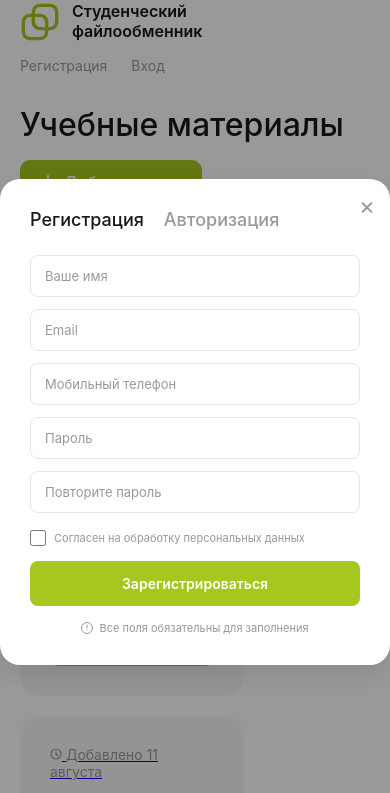
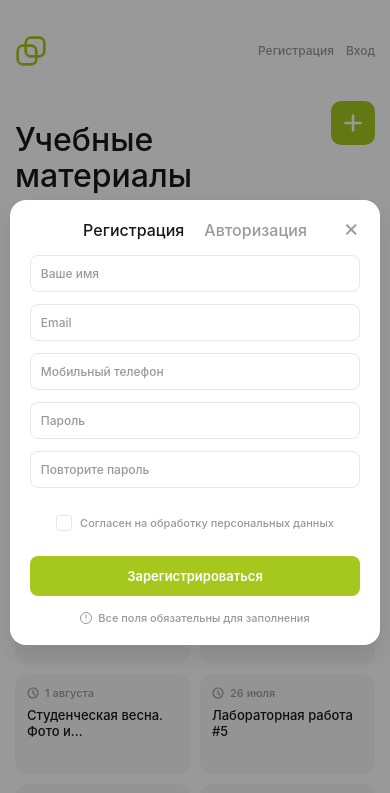
Before and after one commit to romashova2006/web2, a plain HTML site: page index.html in a window 390 px wide. Both pictures are taken after a click on the link "Регистрация". Shown: the top 793 px of the page. Drawn offline with Linux system fonts and the light colour scheme; a web font is replaced by a local one.

Commit message:
Update style.css

```diff
--- a/style.css
+++ b/style.css
@@ -1,21 +1,61 @@
+/* Подключение локального шрифта Inter (.ttf) */
+@font-face {
+    font-family: 'Inter';
+    src: url('fonts/Inter/Inter_18pt-Regular.ttf') format('truetype');
+    font-weight: 400;
+    font-style: normal;
+    font-display: swap;
+}
+
+@font-face {
+    font-family: 'Inter';
+    src: url('fonts/Inter/Inter_18pt-Medium.ttf') format('truetype');
+    font-weight: 500;
+    font-style: normal;
+    font-display: swap;
+}
+
+@font-face {
+    font-family: 'Inter';
+    src: url('fonts/Inter/Inter_18pt-SemiBold.ttf') format('truetype');
+    font-weight: 600;
+    font-style: normal;
+    font-display: swap;
+}
+
+@font-face {
+    font-family: 'Inter';
+    src: url('fonts/Inter/Inter_18pt-Bold.ttf') format('truetype');
+    font-weight: 700;
+    font-style: normal;
+    font-display: swap;
+}
+
+/* Дальше идет твой :root и остальной код... */
 :root {
-    /* Точные цвета из макета Figma */
     --primary-green: #A6C81E;
     --primary-green-hover: #94b31a;
     --light-green: #F4F8E7;
     --text-dark: #181818;
     --text-gray: #999999;
     --border-color: #E6E6E6;
-    --bg-card: rgba(0, 0, 0, 0.03); /* 3% черного */
+    --bg-card: rgba(0, 0, 0, 0.03);
     --bg-page: #FFFFFF;
     --error-red: #FF3B30;
     --font-family: 'Inter', sans-serif;
 }
 
+/* ГЛОБАЛЬНАЯ ЗАЩИТА ОТ ПРОКРУТКИ */
+html, body {
+    width: 100%;
+    max-width: 100vw;
+    overflow-x: hidden !important;
+    margin: 0;
+    padding: 0;
+}
+
 * {
     box-sizing: border-box;
-    margin: 0;
-    padding: 0;
     font-family: var(--font-family);
 }
 
@@ -25,20 +65,19 @@ body {
     display: flex;
     flex-direction: column;
     min-height: 100vh;
-    overflow-x: hidden;
 }
 
-/* Контейнер ровно 1200px */
 .container {
     width: 100%;
     max-width: 1200px;
     margin: 0 auto;
-    padding: 0 15px;
+    padding: 0 20px;
 }
 
-/* ================= Шапка (75px) ================= */
+/* ================= Шапка ================= */
 header {
     height: 75px;
+    margin-top: 30px;
     display: flex;
     align-items: center;
 }
@@ -70,14 +109,10 @@ header {
 
 .auth-links a {
     text-decoration: none;
-    color: var(--text-gray);
+    color: var(--text-gray) !important;
     font-size: 14px;
-    font-weight: 400;
-    transition: color 0.2s;
-}
-
-.auth-links a:hover {
-    color: var(--primary-green);
+    font-weight: 500;
+    transition: none;
 }
 
 /* ================= Основной контент ================= */
@@ -93,19 +128,20 @@ main {
     margin-bottom: 40px;
 }
 
-/* H1: Inter, 48px, Line-height 60px, Weight 500, #181818 */
 h1 {
     font-size: 48px;
     line-height: 60px;
     font-weight: 500;
     color: var(--text-dark);
+    word-wrap: break-word;
 }
 
 .btn-add {
     background-color: var(--primary-green);
     color: white;
     border: none;
-    padding: 12px 20px;
+    height: 60px;
+    padding: 0 24px;
     border-radius: 10px;
     font-size: 16px;
     font-weight: 500;
@@ -114,24 +150,23 @@ h1 {
     align-items: center;
     gap: 8px;
     transition: background-color 0.2s;
+    flex-shrink: 0;
 }
 
 .btn-add:hover {
     background-color: var(--primary-green-hover);
 }
 
-/* Сетка: 5 колонок по 224px + gap 20px = 1200px */
+/* Сетка: 5 колонок на ПК */
 .posts-grid {
     display: grid;
-    grid-template-columns: repeat(5, 224px);
+    grid-template-columns: repeat(5, minmax(0, 1fr));
     gap: 20px;
     margin-bottom: 30px;
-    justify-content: center;
 }
 
-/* Карточка: 224x216, Radius 20, Padding 30, Gap 20 */
 .card {
-    width: 224px;
+    width: 100%;
     height: 216px;
     background: var(--bg-card);
     border-radius: 20px;
@@ -139,6 +174,14 @@ h1 {
     display: flex;
     flex-direction: column;
     justify-content: space-between;
+    min-width: 0;
+    text-decoration: none;
+    color: inherit;
+    transition: background-color 0.2s;
+}
+
+.card:hover {
+    background-color: rgba(0, 0, 0, 0.05);
 }
 
 .card-text {
@@ -148,9 +191,18 @@ h1 {
 }
 
 .card-date {
+    display: flex;
+    align-items: center;
+    gap: 6px;
     font-size: 14px;
-    font-weight: 400;
+    font-weight: 500;
     color: var(--text-gray);
+    word-wrap: break-word;
+}
+
+/* СКРЫВАЕМ ИКОНКУ ЧАСОВ НА ПК */
+.clock-icon {
+    display: none;
 }
 
 .card-title {
@@ -158,28 +210,26 @@ h1 {
     font-weight: 500;
     line-height: 1.3;
     color: var(--text-dark);
+    word-wrap: break-word;
 }
 
-/* Кнопка в карточке */
 .btn-details {
-    text-decoration: none;
     color: var(--primary-green);
     border: 1px solid var(--primary-green);
-    padding: 8px 0;
+    padding: 8px 24px;
     border-radius: 8px;
     font-size: 14px;
     font-weight: 500;
     text-align: center;
-    transition: all 0.2s;
-    display: block;
-    width: 100%;
+    width: fit-content;
+    margin-top: auto;
 }
 
-.btn-details:hover {
+.card:hover .btn-details {
     background-color: var(--light-green);
 }
 
-/* Кнопка "Показать еще": 1200x60, Border 2px, Radius 10 */
+/* Кнопка "Показать еще" */
 .load-more-wrapper {
     width: 100%;
     display: flex;
@@ -207,7 +257,7 @@ h1 {
     background: var(--light-green);
 }
 
-/* ================= Подвал (99px) ================= */
+/* ================= Подвал ================= */
 footer {
     height: 99px;
     display: flex;
@@ -220,34 +270,23 @@ footer {
     justify-content: space-between;
     width: 100%;
     font-size: 14px;
+    font-weight: 500;
 }
 
-.footer-email {
-    color: var(--primary-green); /* Зеленый цвет для email */
-}
-
-.footer-info {
-    color: var(--text-gray);
-}
+.footer-email { color: var(--primary-green); }
+.footer-info { color: var(--text-gray); }
 
 /* ================= Модальное окно ================= */
 .modal-overlay {
     display: none;
     position: fixed;
-    top: 0;
-    left: 0;
-    width: 100%;
-    height: 100%;
+    top: 0; left: 0; width: 100%; height: 100%;
     background-color: rgba(0, 0, 0, 0.4);
     z-index: 1000;
     justify-content: center;
     align-items: center;
 }
-
-.modal-overlay.active {
-    display: flex;
-}
-
+.modal-overlay.active { display: flex; }
 .modal-content {
     background: #fff;
     width: 100%;
@@ -257,164 +296,224 @@ footer {
     position: relative;
     box-shadow: 0 10px 30px rgba(0, 0, 0, 0.1);
 }
-
 .modal-close {
-    position: absolute;
-    top: 15px;
-    right: 15px;
-    background: transparent;
-    border: none;
-    font-size: 24px;
-    color: var(--text-gray);
-    cursor: pointer;
-    line-height: 1;
+    position: absolute; top: 15px; right: 15px;
+    background: transparent; border: none;
+    font-size: 24px; color: var(--text-gray); cursor: pointer; line-height: 1;
 }
 
 .modal-tabs {
     display: flex;
     gap: 20px;
     margin-bottom: 25px;
+    justify-content: center;
 }
-
 .modal-tab {
-    background: transparent;
-    border: none;
+    background: transparent; border: none;
     font-size: 18px;
     font-weight: 500;
     color: var(--text-gray);
-    cursor: pointer;
-    padding: 0;
-    transition: color 0.2s;
+    cursor: pointer; padding: 0; transition: color 0.2s;
 }
+.modal-tab.active { color: var(--text-dark); }
 
-.modal-tab.active {
-    color: var(--text-dark);
-}
-
-.form-container {
-    display: none;
-}
-
-.form-container.active {
-    display: block;
-}
-
-.form-row {
-    display: flex;
-    gap: 12px;
-}
-
-.form-row .form-group {
-    flex: 1;
-}
-
-.form-group {
-    margin-bottom: 12px;
-}
+.form-container { display: none; }
+.form-container.active { display: block; }
+.form-row { display: flex; gap: 12px; }
+.form-row .form-group { flex: 1; min-width: 0; }
+.form-group { margin-bottom: 12px; }
 
 .form-group input {
-    width: 100%;
-    padding: 12px 14px;
-    border: 1px solid var(--border-color);
-    border-radius: 8px;
-    font-size: 13px;
-    color: var(--text-dark);
-    font-family: var(--font-family);
-    transition: border-color 0.2s;
+    width: 100%; padding: 12px 14px;
+    border: 1px solid var(--border-color); border-radius: 8px;
+    font-size: 13px; color: var(--text-dark);
+    font-weight: 500;
+    font-family: var(--font-family); transition: border-color 0.2s;
 }
+.form-group input::placeholder { color: var(--text-gray); font-weight: 500; }
+.form-group input:focus { outline: none; border-color: var(--primary-green); }
 
-.form-group input::placeholder {
-    color: var(--text-gray);
-}
-
-.form-group input:focus {
-    outline: none;
-    border-color: var(--primary-green);
-}
-
-/* Валидация */
-.error-message {
-    color: var(--error-red);
-    font-size: 11px;
-    margin-top: 4px;
-    display: none;
-}
-
-.form-group.invalid input {
-    border-color: var(--error-red);
-}
-
-.form-group.invalid .error-message {
-    display: block;
-}
+.error-message { color: var(--error-red); font-size: 11px; margin-top: 4px; display: none; font-weight: 500; }
+.form-group.invalid input { border-color: var(--error-red); }
+.form-group.invalid .error-message { display: block; }
 
 .checkbox-group {
     display: flex;
     align-items: center;
     gap: 8px;
-    margin-top: 5px;
-    margin-bottom: 5px;
+    margin-top: 15px;
+    margin-bottom: 15px;
+    justify-content: center;
 }
 
-.checkbox-group input {
+.checkbox-group input[type="checkbox"] {
+    appearance: none;
+    -webkit-appearance: none;
     width: 16px;
     height: 16px;
-    accent-color: var(--primary-green);
+    border: 1px solid var(--border-color);
+    border-radius: 3px;
+    background-color: #fff;
     cursor: pointer;
+    position: relative;
+    flex-shrink: 0;
+    margin: 0;
+    transition: all 0.2s;
+}
+
+.checkbox-group input[type="checkbox"]:checked {
+    background-color: var(--primary-green);
+    border-color: var(--primary-green);
+}
+
+.checkbox-group input[type="checkbox"]:checked::after {
+    content: '';
+    position: absolute;
+    left: 5px;
+    top: 2px;
+    width: 4px;
+    height: 8px;
+    border: solid white;
+    border-width: 0 2px 2px 0;
+    transform: rotate(45deg);
 }
 
 .checkbox-group label {
     font-size: 11px;
     color: var(--text-gray);
+    font-weight: 500;
     cursor: pointer;
 }
 
-.agreement-error {
-    margin-bottom: 15px;
+.agreement-error { margin-bottom: 15px; text-align: center; font-weight: 500; }
+
+.btn-submit {
+    width: 100%; background-color: var(--primary-green); color: white;
+    border: none; padding: 14px; border-radius: 8px;
+    font-size: 14px; font-weight: 600; cursor: pointer;
+    margin-top: 10px; font-family: var(--font-family); transition: background-color 0.2s;
+}
+.btn-submit:hover { background-color: var(--primary-green-hover); }
+
+.form-note {
+    display: flex; align-items: center; justify-content: center;
+    gap: 6px; font-size: 11px; color: var(--text-gray); margin-top: 15px; font-weight: 500;
 }
 
-.btn-submit {
-    width: 100%;
-    background-color: var(--primary-green);
-    color: white;
-    border: none;
-    padding: 14px;
-    border-radius: 8px;
-    font-size: 14px;
-    font-weight: 600;
-    cursor: pointer;
-    margin-top: 10px;
-    font-family: var(--font-family);
-    transition: background-color 0.2s;
+
+/* ==================================================== */
+/* =============== АДАПТИВНЫЕ СТИЛИ =================== */
+/* ==================================================== */
+
+/* 1. Планшеты (от 670px до 1024px) - 3 КОЛОНКИ */
+@media (max-width: 1024px) {
+    .posts-grid {
+        grid-template-columns: repeat(3, minmax(0, 1fr));
+    }
+    h1 { font-size: 36px; line-height: 1.2; }
+    .card { height: auto; min-height: 180px; padding: 20px; }
+    .btn-add { height: 50px; font-size: 14px; padding: 0 16px; }
 }
 
-.btn-submit:hover {
-    background-color: var(--primary-green-hover);
+/* 2. Мобильные (ТОЛЬКО когда ширина меньше 670px) */
+@media (max-width: 670px) {
+    .container {
+        padding: 0 15px;
     }
 
-.form-note {
-    display: flex;
-    align-items: center;
-    justify-content: center;
-    gap: 6px;
-    font-size: 11px;
-    color: var(--text-gray);
-    margin-top: 15px;
+    /* --- ШАПКА --- */
+    header { height: 61px; margin-top: 20px; }
+    .logo-text { display: none; }
+    .logo svg { width: 32px; height: 32px; }
+    .auth-links { gap: 12px; }
+    .auth-links a { font-size: 12px; font-weight: 500; }
+
+    main { padding: 20px 0; }
+
+    /* --- ЗАГОЛОВОК И КНОПКА --- */
+    .page-header {
+        margin-bottom: 20px;
+        align-items: flex-start;
     }
 
-/* Адаптив */
-@media (max-width: 1240px) {
+    h1 {
+        font-size: 32px;
+        line-height: 1.1;
+        width: 100%;
+        word-wrap: break-word;
+    }
+
+    /* КНОПКА СТАНОВИТСЯ КВАДРАТОМ 44x44 */
+    .btn-add {
+        width: 44px !important;
+        height: 44px !important;
+        padding: 0 !important;
+        border-radius: 10px;
+        justify-content: center;
+        flex-shrink: 0;
+    }
+    .btn-add .btn-text {
+        display: none; /* Прячем текст */
+    }
+    .btn-add svg {
+        width: 20px;
+        height: 20px;
+    }
+
+    /* --- СЕТКА И КАРТОЧКИ --- */
     .posts-grid {
-        grid-template-columns: repeat(auto-fill, minmax(224px, 1fr));
+        grid-template-columns: repeat(2, minmax(0, 1fr)) !important; /* 2 колонки */
+        gap: 10px;
+        margin-bottom: 20px;
     }
-    .container {
-        padding: 0 20px;
+
+    .card {
+        padding: 12px;
+        border-radius: 12px;
+        min-height: 100px;
+        height: auto;
+        gap: 8px;
+        min-width: 0 !important;
+        overflow: hidden;
     }
+
+    .card-text { gap: 8px; }
+    .hide-mobile { display: none; }
+
+    /* ПОКАЗЫВАЕМ ИКОНКУ ЧАСОВ */
+    .clock-icon {
+        display: block;
+        width: 12px;
+        height: 12px;
     }
-@media (max-width: 768px) {
-    .header-block, .page-header { flex-direction: column; align-items: flex-start; gap: 15px; }
-    h1 { font-size: 32px; line-height: 40px; }
+
+    .card-date { font-size: 11px; word-wrap: break-word; font-weight: 500; }
+    .card-title {
+        font-size: 13px;
+        line-height: 1.2;
+        margin-bottom: 8px;
+        word-wrap: break-word !important;
+        font-weight: 500;
     }
-@media (max-width: 480px) {
+
+    /* СКРЫВАЕМ КНОПКУ "ПОДРОБНЕЕ" */
+    .btn-details {
+        display: none;
+    }
+
+    /* Кнопка внизу */
+    .btn-load-more { height: 44px; font-size: 13px; border-radius: 10px; font-weight: 500; }
+
+    /* --- ПОДВАЛ --- */
+    footer { height: auto; padding: 20px 0; }
+    .footer-content { flex-direction: column; align-items: center; gap: 8px; font-size: 12px; text-align: center; font-weight: 500; }
+
+    /* --- МОДАЛЬНОЕ ОКНО --- */
+    .modal-content { padding: 20px; border-radius: 16px; width: 95%; }
+    .modal-tabs { margin-bottom: 15px; }
+    .modal-tab { font-size: 16px; font-weight: 500; }
     .form-row { flex-direction: column; gap: 0; }
+    .form-group input { padding: 10px; font-size: 12px; font-weight: 500; }
+    .checkbox-group label { font-weight: 500; }
+    .btn-submit { padding: 12px; font-size: 13px; }
 }
```
Lines whose indentation alone changed are shown as unchanged.
